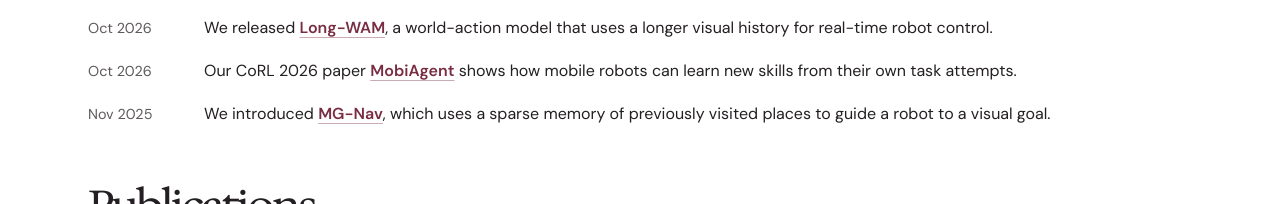
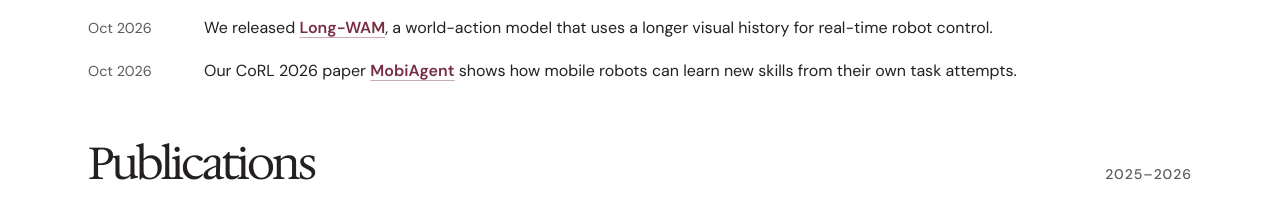
Before and after one commit to kaiknower/liuchenzhi, a plain HTML site: page index.html in a window 1280 px wide. Shown: the part 1392-1596 px from the top of the page. Drawn offline with Linux system fonts and the light colour scheme.

Commit message:
Remove the MG-Nav item from News
Co-Authored-By: Claude Opus 5.5 <noreply@anthropic.com>

```diff
--- a/index.html
+++ b/index.html
@@ -120,10 +120,6 @@
         <li>
           <time datetime="2026-10">Oct 2026</time>
           <p>Our CoRL 2026 paper <a href="https://kaiknower.github.io/mobiagent/">MobiAgent</a> shows how mobile robots can learn new skills from their own task attempts.</p>
-        </li>
-        <li>
-          <time datetime="2025-11">Nov 2025</time>
-          <p>We introduced <a href="https://arxiv.org/abs/2511.22609">MG-Nav</a>, which uses a sparse memory of previously visited places to guide a robot to a visual goal.</p>
         </li>
       </ul>
     </section>
```
